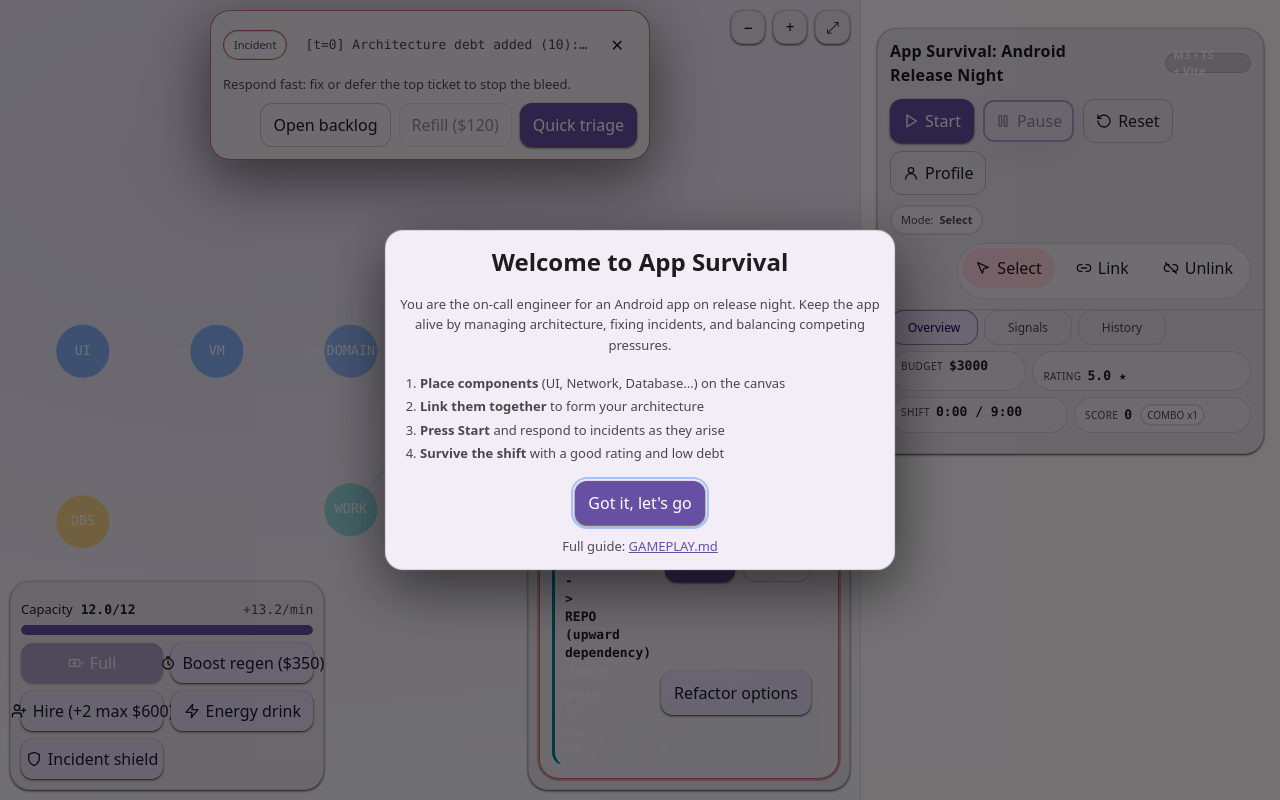
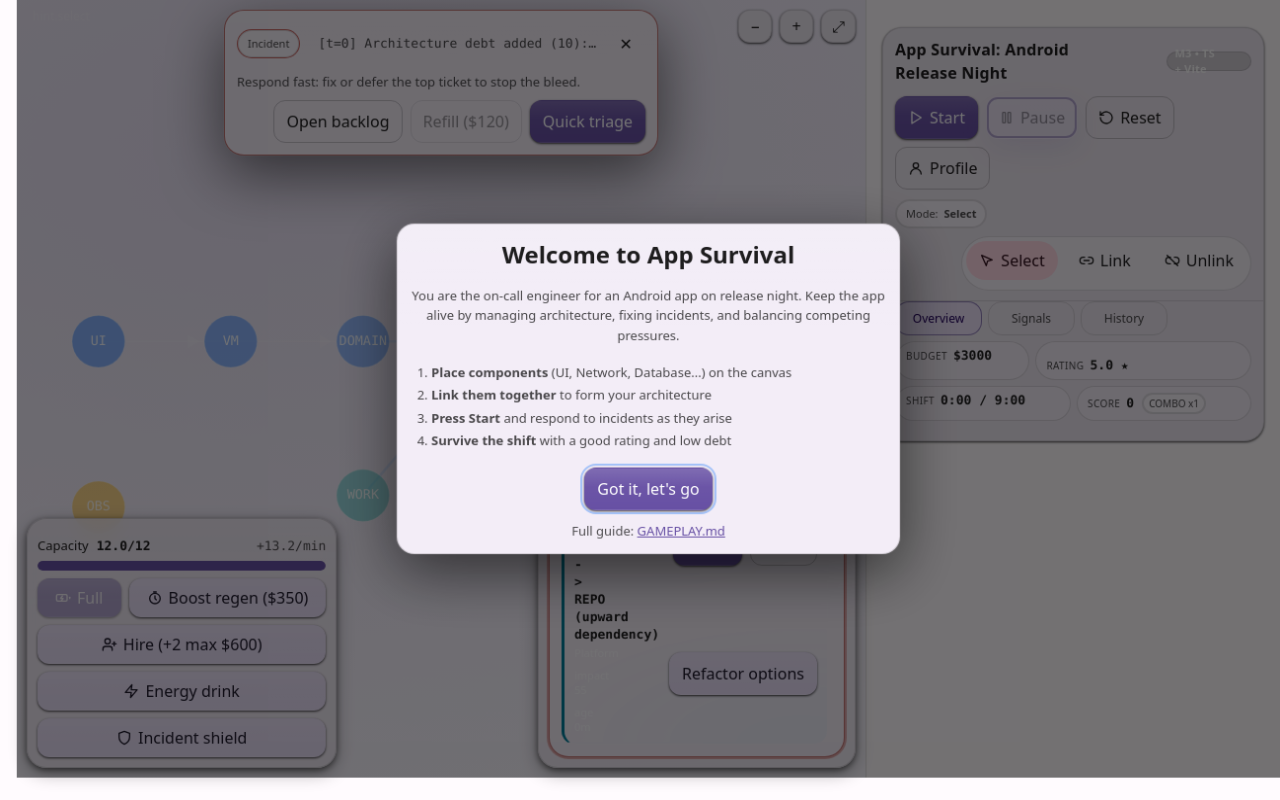
Before and after one commit to pzverkov/app-survival-android, a website built with Vite: page index.html in a window 1280 px wide. Built offline with nearby package versions, Linux system fonts and the light colour scheme.

Commit message:
Fix capacity button label smash; add material gloss + glass HUDs
Buttons in the Capacity HUD were sized by grid auto-fit, which let them
shrink below their intrinsic content width and visually squashed labels
like 'Boost regen'. Switched .capRow to flex-wrap with flex: 1 0 auto,
so buttons are at least content-width and grow to share extra space.
Refill gets flex-grow: 2.5 inside a caphud container query when wide.

Tactile polish on solid-surface buttons (filled/tonal/error): a top
gloss gradient, a diagonal shine sweep on hover, and an inner-shadow
press depression. Pure CSS, pseudo-elements clipped via overflow: clip
so the focus outline keeps rendering outside the border.

Canvas HUDs now read as glass: background color at 82%, backdrop-filter
saturate + blur, elevation-2 with an inset top highlight.

Cards pick up a subtle top gloss + 1px inner highlight for a
lit-from-above feel.

```diff
--- a/src/style.css
+++ b/src/style.css
@@ -350,11 +350,20 @@
   flex-direction: column;
   gap: 8px;
   width: clamp(260px, 34%, 520px);
-  background: var(--md-sys-color-surface-container-high);
+  background-color: color-mix(in oklab, var(--md-sys-color-surface-container-high) 82%, transparent);
+  background-image: linear-gradient(
+    180deg,
+    color-mix(in oklab, white 5%, transparent) 0%,
+    transparent 40%
+  );
+  backdrop-filter: saturate(140%) blur(10px);
+  -webkit-backdrop-filter: saturate(140%) blur(10px);
   border: 1px solid var(--md-sys-color-outline-variant);
   border-radius: var(--md-sys-shape-corner-large);
   padding: 10px;
-  box-shadow: var(--md-elevation-1);
+  box-shadow:
+    var(--md-elevation-2),
+    inset 0 1px 0 color-mix(in oklab, white 10%, transparent);
   container-type: inline-size;
   container-name: caphud;
 }
@@ -372,11 +381,20 @@
   gap: 8px;
   width: clamp(300px, 34%, 420px);
   max-height: calc(100% - 20px);
-  background: var(--md-sys-color-surface-container-high);
+  background-color: color-mix(in oklab, var(--md-sys-color-surface-container-high) 82%, transparent);
+  background-image: linear-gradient(
+    180deg,
+    color-mix(in oklab, white 5%, transparent) 0%,
+    transparent 40%
+  );
+  backdrop-filter: saturate(140%) blur(10px);
+  -webkit-backdrop-filter: saturate(140%) blur(10px);
   border: 1px solid var(--md-sys-color-outline-variant);
   border-radius: var(--md-sys-shape-corner-large);
   padding: 10px;
-  box-shadow: var(--md-elevation-1);
+  box-shadow:
+    var(--md-elevation-2),
+    inset 0 1px 0 color-mix(in oklab, white 10%, transparent);
   display: flex;
   overflow: hidden;
 }
@@ -580,16 +598,16 @@
 
 /* Backlog capacity controls */
 /* Capacity toolbar: capacity bar pinned on top, action buttons flow into
-   an auto-fit grid that uses all available horizontal space before wrapping.
-   Groups dissolve visually via display:contents so buttons are direct grid
-   items; semantic group divs stay in markup for future a11y labeling. */
+   a flex-wrap row that respects each button's intrinsic text width so
+   labels never smash. Groups dissolve via display:contents for layout. */
 .capRow {
-  display: grid;
-  grid-template-columns: repeat(auto-fit, minmax(96px, 1fr));
+  display: flex;
+  flex-wrap: wrap;
   gap: 8px;
   margin-top: 8px;
-}
-.capBar { grid-column: 1 / -1; display: flex; flex-direction: column; gap: 6px; }
+  align-items: stretch;
+}
+.capBar { flex: 1 0 100%; display: flex; flex-direction: column; gap: 6px; }
 .capBarLabel { display: flex; align-items: baseline; gap: 8px; font-size: 13px; color: var(--md-sys-color-on-surface); }
 .capBarLabel #capVal { font-weight: 600; }
 .capBarLabel #capRegenHint { margin-left: auto; }
@@ -598,14 +616,17 @@
 .capBarFill.is-low { background: var(--color-danger, #e05a5a); }
 .capBarFill.is-med { background: var(--color-warn, #d69a1a); }
 .capRow > .capBtns { display: contents; }
-.capRow .btn { padding: 8px 10px; min-width: 0; }
-
-/* Give Refill (the primary action) more room when the HUD is wide enough. */
+/* flex: 1 0 auto — grow to share extra space; don't shrink below content;
+   basis auto so the button is at least as wide as icon + label. This is
+   what keeps "Boost regen"/"Incident shield" from getting visually smashed. */
+.capRow .btn { flex: 1 0 auto; padding: 8px 12px; }
+
+/* Give Refill (the primary action) extra weight when the HUD is wide. */
 @container caphud (width > 340px) {
-  .capRow .capBtns--primary .btn { grid-column: span 2; }
-}
-
-/* Narrow HUD: collapse button labels to icons so the row still fits. */
+  .capRow .capBtns--primary .btn { flex-grow: 2.5; }
+}
+
+/* Narrow HUD: collapse labels to icons so buttons still fit cleanly. */
 @container caphud (width < 260px) {
   .capRow .btn .btn-label {
     position: absolute;
@@ -615,7 +636,7 @@
     clip-path: inset(50%);
     white-space: nowrap;
   }
-  .capRow .btn { padding: 8px; min-width: 40px; justify-content: center; }
+  .capRow .btn { flex: 0 0 40px; padding: 8px; min-width: 40px; justify-content: center; }
 }
 
 /* High-signal metrics block: adapts from 2 cols to 3/4 based on available width */
@@ -753,11 +774,18 @@
 
 /* Surfaces (cards) */
 .card {
-  background: var(--md-sys-color-surface-container);
+  background-color: var(--md-sys-color-surface-container);
+  background-image: linear-gradient(
+    180deg,
+    color-mix(in oklab, white 4%, transparent) 0%,
+    transparent 32%
+  );
   border: 1px solid var(--md-sys-color-outline-variant);
   border-radius: var(--md-sys-shape-corner-large);
   padding: 12px;
-  box-shadow: var(--md-elevation-1);
+  box-shadow:
+    var(--md-elevation-1),
+    inset 0 1px 0 color-mix(in oklab, white 7%, transparent);
 }
 
 .sparkline {
@@ -822,7 +850,10 @@
   cursor: pointer;
   color: var(--md-sys-color-on-surface);
   background: transparent;
-  transition: transform 120ms ease, filter 120ms ease, background 120ms ease, border-color 120ms ease;
+  position: relative;
+  overflow: clip;
+  isolation: isolate;
+  transition: transform 120ms ease, filter 120ms ease, background 120ms ease, border-color 120ms ease, box-shadow 160ms ease;
 
   /* Icon + label layout. Every .btn may contain a .btn-icon followed by a
      .btn-label span. Bare-text buttons still work because the flex box is
@@ -851,7 +882,7 @@
 }
 
 .btn.filled {
-  background: var(--md-sys-color-primary);
+  background-color: var(--md-sys-color-primary);
   color: var(--md-sys-color-on-primary);
   box-shadow: var(--md-elevation-1);
 }
@@ -859,7 +890,7 @@
 .btn.filled:hover { filter: brightness(1.05); }
 
 .btn.tonal {
-  background: var(--md-sys-color-secondary-container);
+  background-color: var(--md-sys-color-secondary-container);
   color: var(--md-sys-color-on-secondary-container);
   box-shadow: var(--md-elevation-1);
 }
@@ -884,12 +915,63 @@
 }
 
 .btn.error {
-  background: var(--md-sys-color-error-container);
+  background-color: var(--md-sys-color-error-container);
   color: var(--md-sys-color-on-error-container);
   box-shadow: var(--md-elevation-1);
 }
 
 .btn.error:hover { filter: brightness(1.03); }
+
+/* Material "lit from above" gloss on solid-surface buttons: a soft
+   highlight gradient fades into the body color, so the button reads as
+   a glass-coated pill rather than a flat fill. */
+.btn.filled,
+.btn.tonal,
+.btn.error {
+  background-image: linear-gradient(
+    180deg,
+    color-mix(in oklab, white 16%, transparent) 0%,
+    color-mix(in oklab, white 3%, transparent) 45%,
+    transparent 100%
+  );
+}
+
+/* Hover shine: a diagonal specular sweep traverses the button once. */
+.btn.filled::after,
+.btn.tonal::after,
+.btn.error::after,
+.segmented .btn.is-selected::after {
+  content: '';
+  position: absolute;
+  inset: 0;
+  border-radius: inherit;
+  pointer-events: none;
+  background: linear-gradient(
+    110deg,
+    transparent 38%,
+    color-mix(in oklab, white 28%, transparent) 50%,
+    transparent 62%
+  );
+  transform: translateX(-130%);
+  transition: transform 700ms cubic-bezier(0.22, 1, 0.36, 1);
+  z-index: 1;
+}
+
+@media (prefers-reduced-motion: no-preference) {
+  .btn.filled:hover::after,
+  .btn.tonal:hover::after,
+  .btn.error:hover::after,
+  .segmented .btn.is-selected:hover::after { transform: translateX(130%); }
+}
+
+/* Press depression: pairs with the existing translateY + scale to sell
+   the "pushed in" tactile response. */
+.btn.filled:active,
+.btn.tonal:active,
+.btn.error:active {
+  box-shadow: inset 0 2px 6px rgba(0, 0, 0, 0.24), var(--md-elevation-1);
+  filter: brightness(0.96);
+}
 
 /* Segmented buttons (for Mode) */
 .segmented {
```
